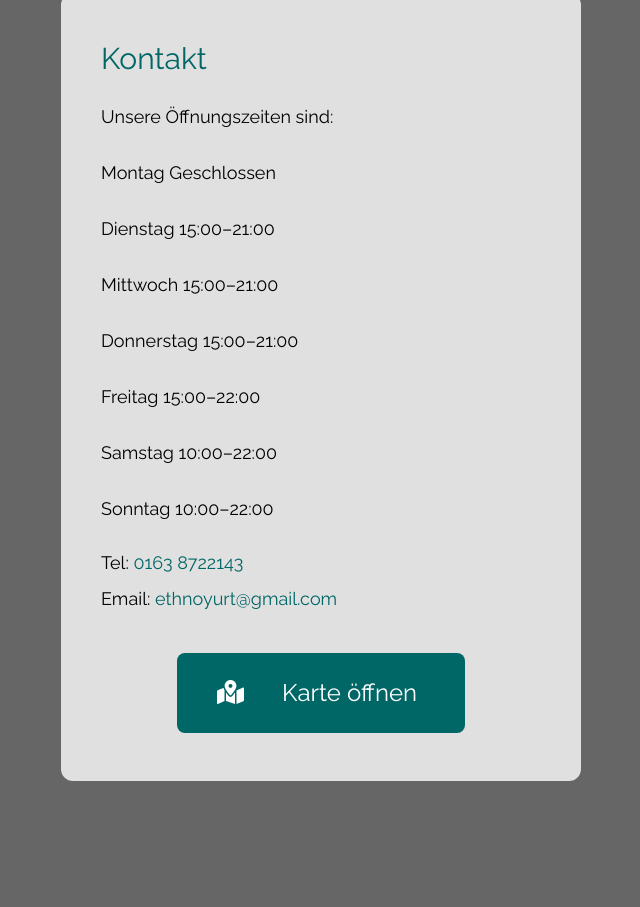
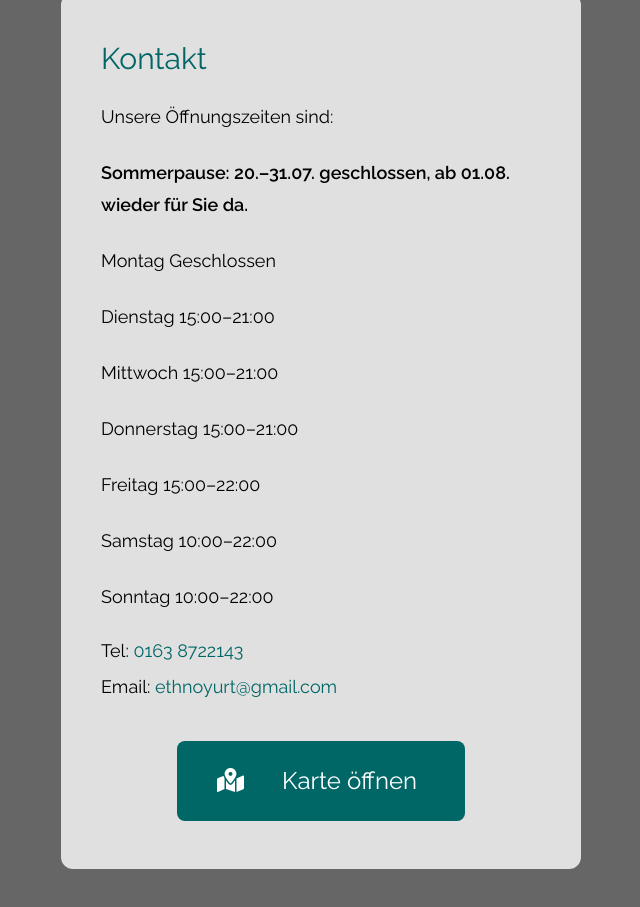
Before and after one commit to Ethno-Yurt/site, a plain HTML site: page index.html in a window 1280 px wide. Shown: the part 3467-4374 px from the top of the page, without its empty margins (319-959 px from the left). Drawn offline with Linux system fonts and the light colour scheme.

Commit message:
Update index.html
Sommerpause hinzugefügt

```diff
--- a/index.html
+++ b/index.html
@@ -96,6 +96,9 @@ https://www.tooplate.com/view/2126-antique-cafe
                     <h2 class="text-3xl mb-6 tm-text-green">Kontakt</h2>
                     <p class="mb-6 text-lg leading-8">
                         Unsere Öffnungszeiten sind:
+                        </p>
+                    <p class="mb-6 text-lg leading-8">
+                    <strong>Sommerpause: 20.–31.07. geschlossen, ab 01.08. wieder für Sie da.</strong>
                         </p>
                     <p class="mb-6 text-lg leading-8">
                         Montag          Geschlossen
```
